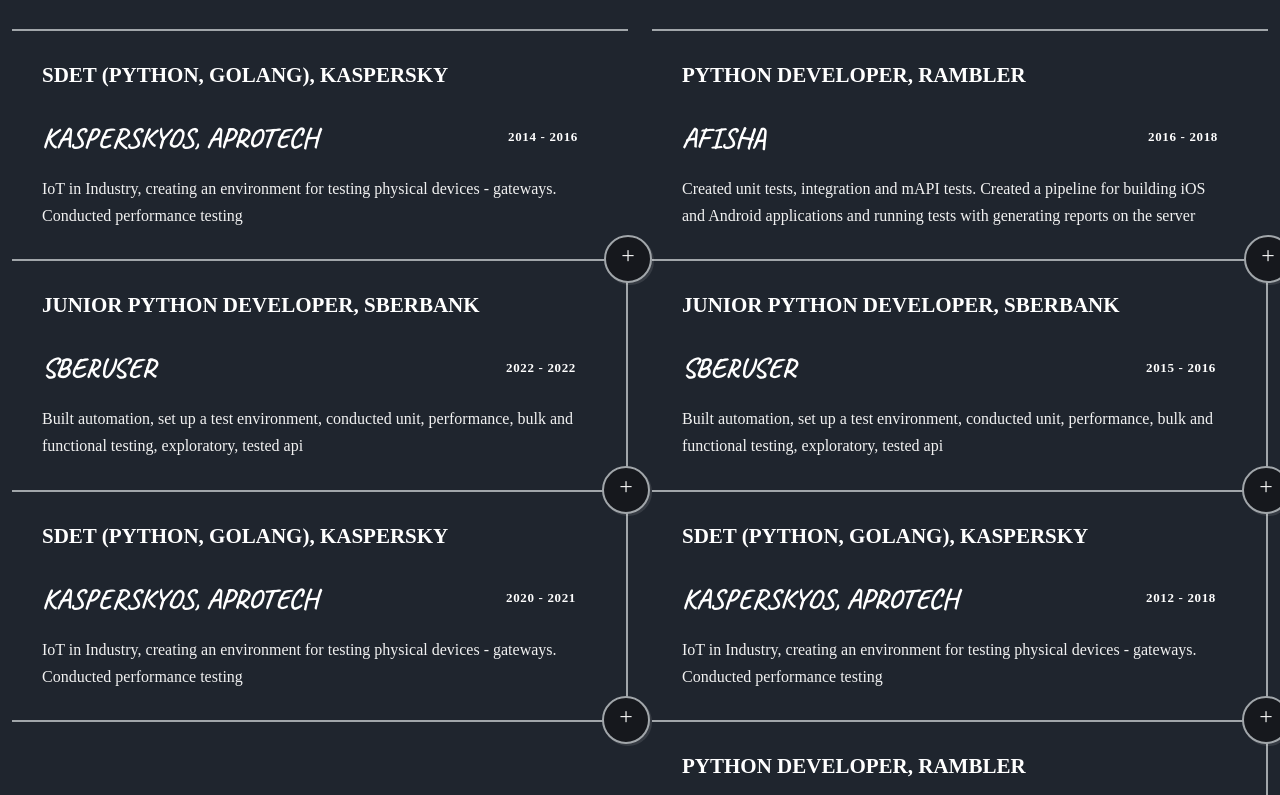
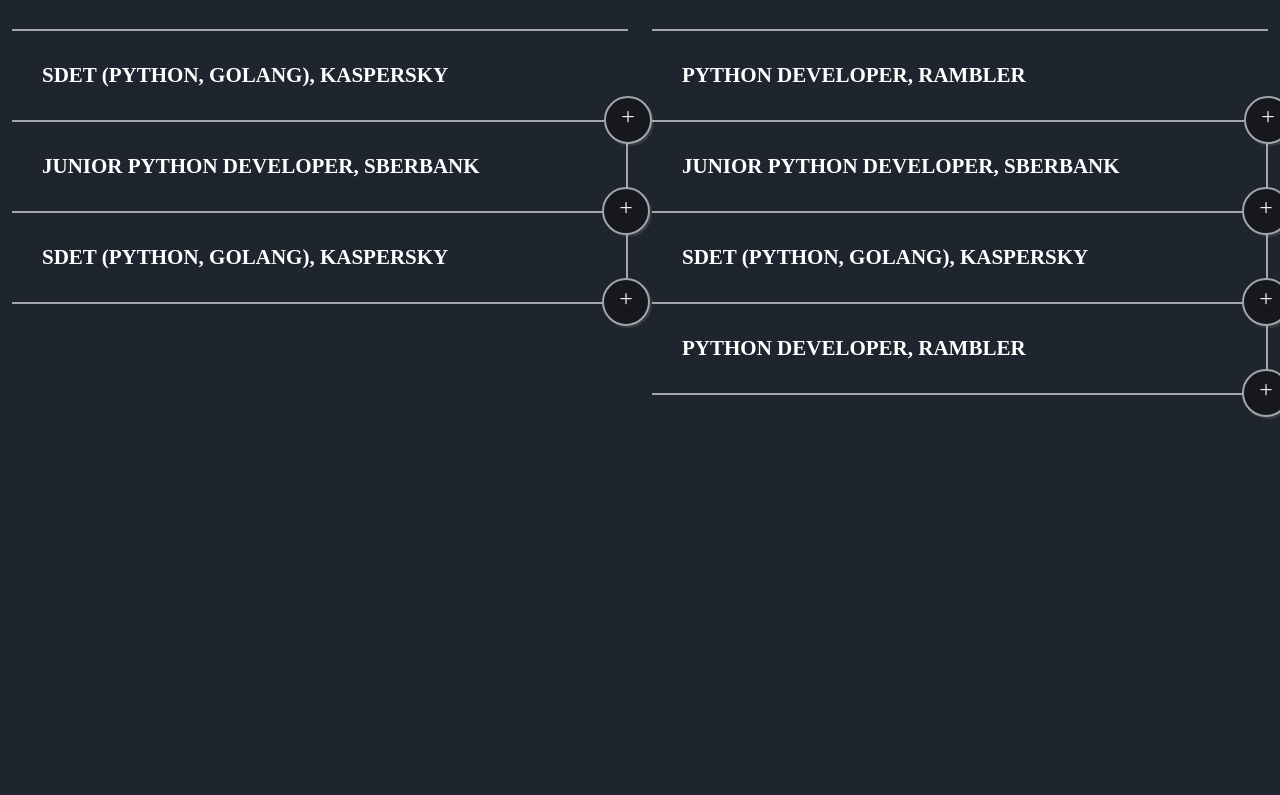
Before and after one commit to permikov/permikov.github.io, a React (Create React App) app: page / in a window 1280 px wide. Shown: the part 4345-5140 px from the top of the page. After the commit the page ends 4960 px from the top, so only its background shows below. Built offline with nearby package versions, Linux system fonts and the light colour scheme.

Commit message:
Add animation

```diff
--- a/src/components/resume/resume.css
+++ b/src/components/resume/resume.css
@@ -49,10 +49,18 @@
     right: -24px;
     bottom: -24px;
     z-index: 10;
+    transition: all 1.2s var(--transition);
 }
 
 .resume__content {
     padding-inline: 30px 50px;
+    max-height: 0;
+    overflow: hidden;
+    transition: all 1s ease 0s;
+}
+
+.show-content {
+    max-height: 500px;
 }
 
 .resume__date-title {
```
